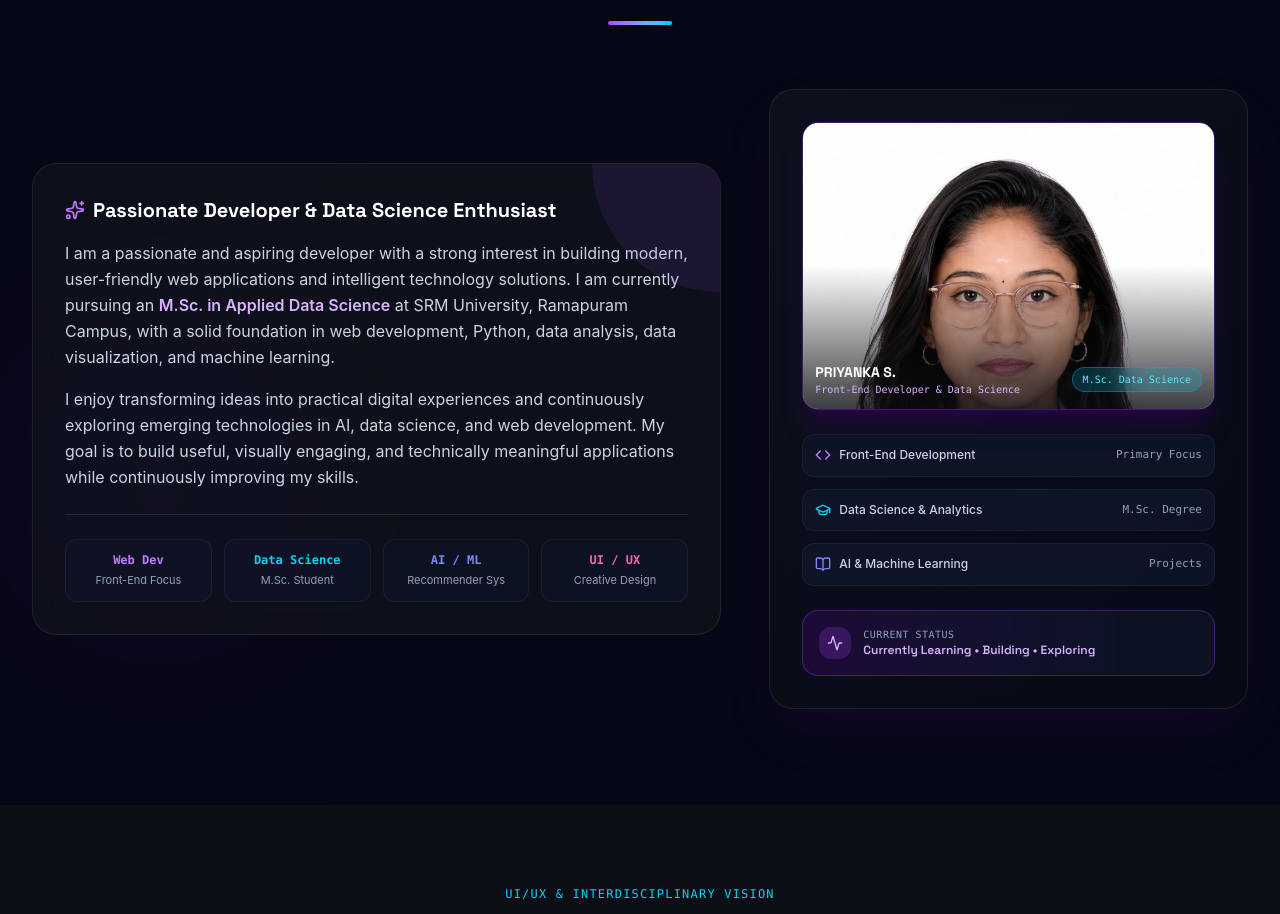
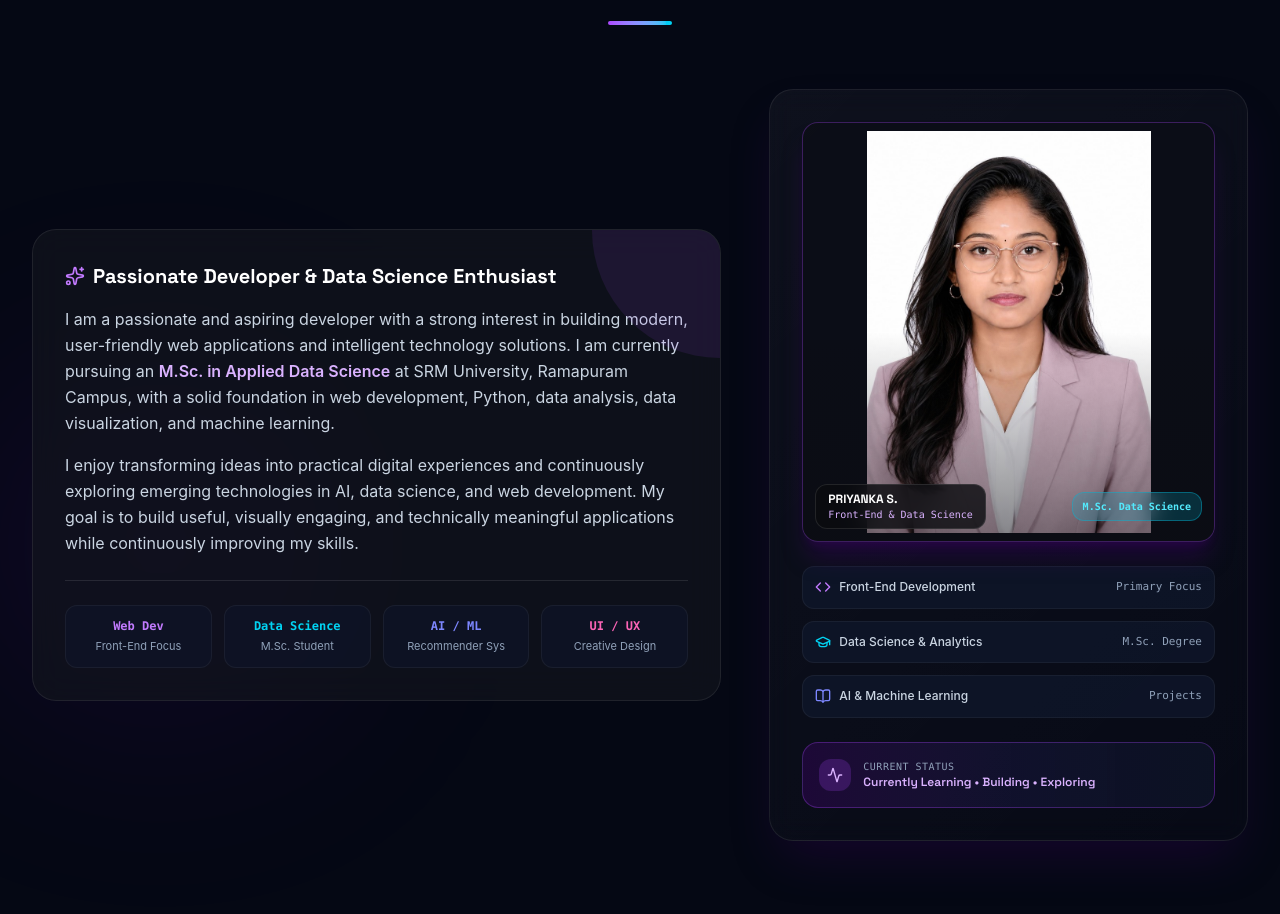
Before and after one commit to prikan1320/priyanka-portfolio, a React (Vite) app: page / in a window 1280 px wide. Shown: the part 970-1884 px from the top of the page. Built offline with nearby package versions, Linux system fonts and the light colour scheme.

Commit message:
Fix photo container sizing to show full headshot and blazer without cropping face

```diff
--- a/src/components/About.jsx
+++ b/src/components/About.jsx
@@ -83,23 +83,23 @@ export default function About() {
           >
             <div className="glass-card p-6 sm:p-8 rounded-3xl border border-purple-500/20 relative shadow-2xl shadow-purple-950/30 overflow-hidden group">
 
-              {/* Featured Portrait Photo Card */}
+              {/* Featured Portrait Photo Card - Full View */}
               {personalInfo.profileImage && (
-                <div className="relative w-full h-64 sm:h-72 mb-6 rounded-2xl overflow-hidden border border-purple-500/30 shadow-xl shadow-purple-950/40">
+                <div className="relative w-full h-[380px] sm:h-[420px] mb-6 rounded-2xl overflow-hidden border border-purple-500/30 shadow-xl shadow-purple-950/40 bg-[#0d0f18]/90 flex items-center justify-center p-2">
                   <img
                     src={personalInfo.profileImage}
                     alt="Priyanka S. - Professional Headshot"
-                    className="w-full h-full object-cover object-top group-hover:scale-105 transition-transform duration-700"
+                    className="w-full h-full object-contain object-center rounded-xl group-hover:scale-[1.02] transition-transform duration-500"
                   />
-                  <div className="absolute inset-0 bg-gradient-to-t from-[#0b0c10] via-transparent to-transparent opacity-80" />
+                  <div className="absolute inset-0 bg-gradient-to-t from-[#0b0c10] via-transparent to-transparent opacity-50 pointer-events-none" />
 
                   {/* Photo Overlay Badge */}
-                  <div className="absolute bottom-3 left-3 right-3 flex items-center justify-between">
-                    <div>
-                      <div className="text-sm font-bold font-heading text-white">PRIYANKA S.</div>
-                      <div className="text-[10px] font-mono text-purple-300">Front-End Developer & Data Science</div>
+                  <div className="absolute bottom-3 left-3 right-3 flex items-center justify-between pointer-events-none">
+                    <div className="bg-[#0b0c10]/80 backdrop-blur-md px-3 py-1.5 rounded-xl border border-white/10">
+                      <div className="text-xs font-bold font-heading text-white">PRIYANKA S.</div>
+                      <div className="text-[10px] font-mono text-purple-300">Front-End & Data Science</div>
                     </div>
-                    <div className="px-2.5 py-1 rounded-full bg-cyan-500/20 border border-cyan-500/40 text-cyan-300 text-[10px] font-mono backdrop-blur-md">
+                    <div className="px-2.5 py-1.5 rounded-xl bg-cyan-500/20 border border-cyan-500/40 text-cyan-300 text-[10px] font-mono backdrop-blur-md font-semibold">
                       M.Sc. Data Science
                     </div>
                   </div>
```
